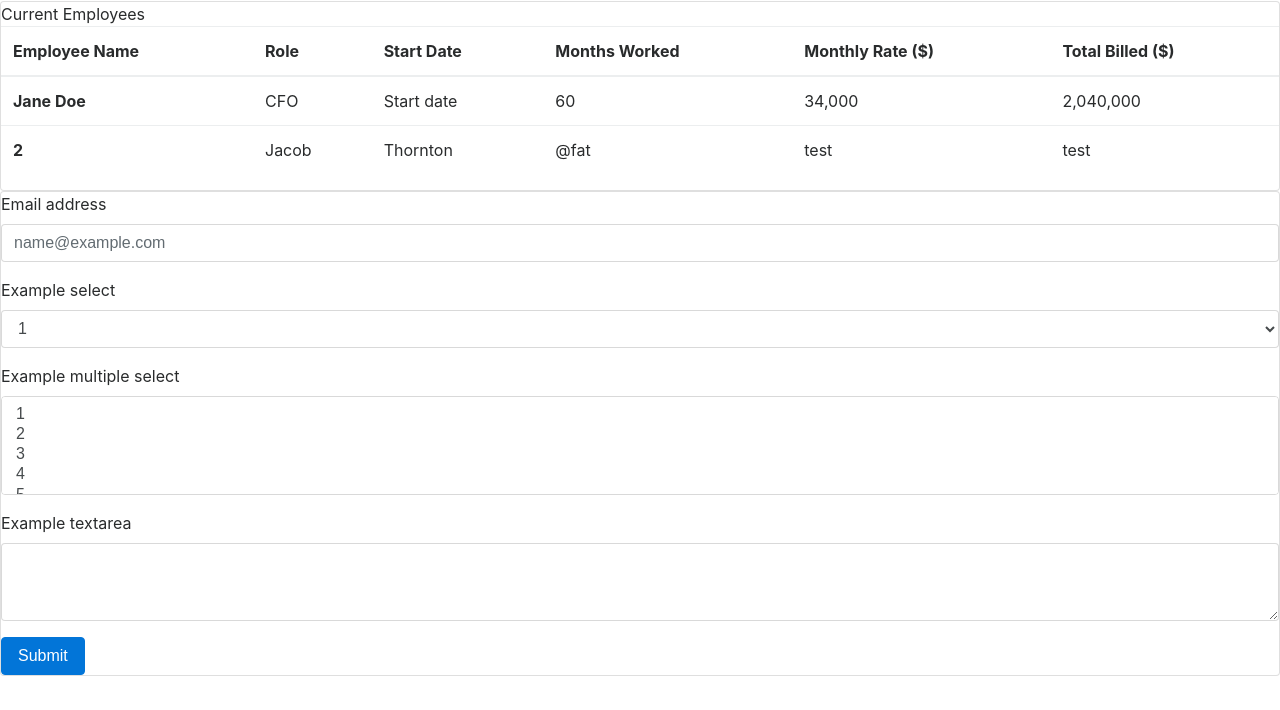
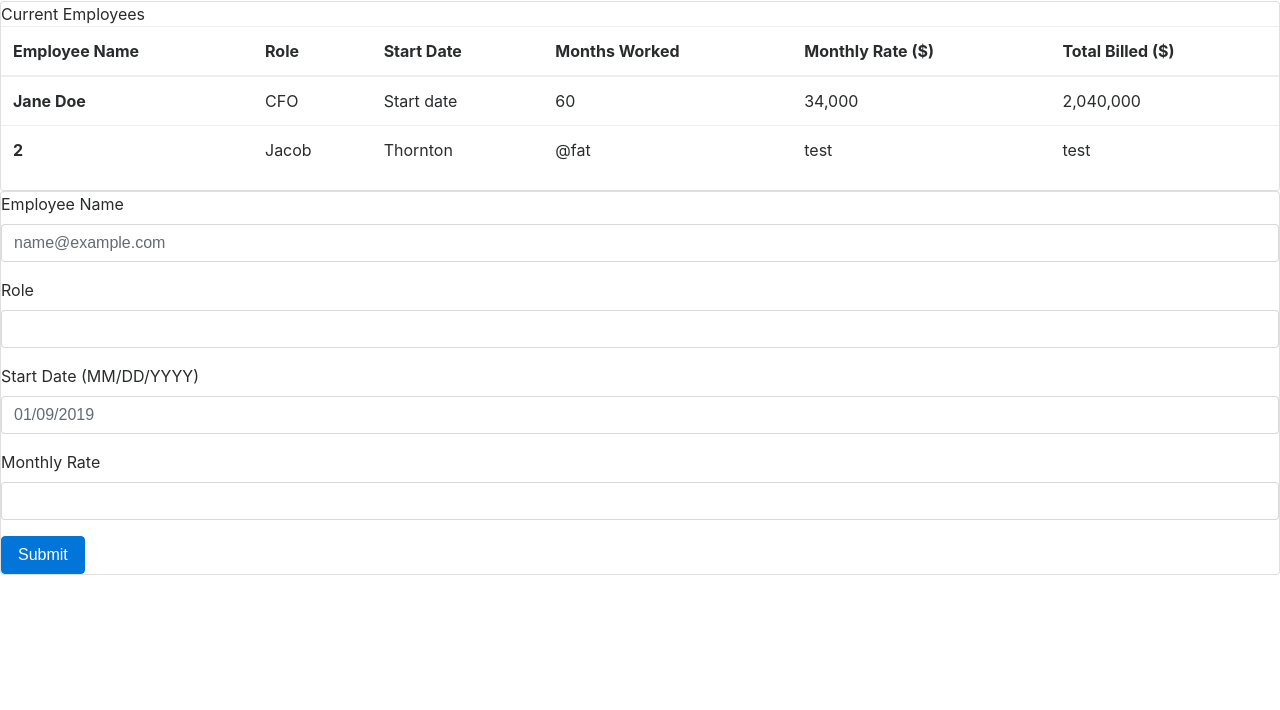
Before and after one commit to Jbambei/FirebaseTimesheet, a plain HTML site: page index.html in a window 1280 px wide. Shown: the part 90-800 px from the top of the page. Drawn offline with nearby package versions, Linux system fonts and the light colour scheme; a script that the page names is missing.

Commit message:
update HTML

```diff
--- a/index.html
+++ b/index.html
@@ -9,7 +9,6 @@
         <link rel="stylesheet" href="./assets/css/style.css" />
         <script src="https://www.gstatic.com/firebasejs/5.10.0/firebase.js"></script>
     </head>
-
     <body>
         <div id ="header">
                 <h1>
@@ -31,8 +30,6 @@
                                     <th scope="col">Months Worked</th>
                                     <th scope="col">Monthly Rate ($)</th>
                                     <th scope="col">Total Billed ($)</th>
-
-
                                     </tr>
                                 </thead>
                                 <tbody>
@@ -61,32 +58,20 @@
                      <div class="card-body">
                             <form>
                                     <div class="form-group">
-                                        <label for="exampleFormControlInput1">Email address</label>
-                                        <input type="email" class="form-control" id="exampleFormControlInput1" placeholder="name@example.com">
+                                        <label for="name-input">Employee Name</label>
+                                        <input type="email" class="form-control" id="name-input" placeholder="name@example.com">
                                     </div>
                                     <div class="form-group">
-                                        <label for="exampleFormControlSelect1">Example select</label>
-                                        <select class="form-control" id="exampleFormControlSelect1">
-                                        <option>1</option>
-                                        <option>2</option>
-                                        <option>3</option>
-                                        <option>4</option>
-                                        <option>5</option>
-                                        </select>
+                                        <label for="role-input">Role</label>
+                                        <input type="text" class="form-control" id="role-input">
                                     </div>
                                     <div class="form-group">
-                                        <label for="exampleFormControlSelect2">Example multiple select</label>
-                                        <select multiple class="form-control" id="exampleFormControlSelect2">
-                                        <option>1</option>
-                                        <option>2</option>
-                                        <option>3</option>
-                                        <option>4</option>
-                                        <option>5</option>
-                                        </select>
+                                        <label for="date-input">Start Date (MM/DD/YYYY)</label>
+                                        <input type="text" class="form-control" id="date-input" placeholder="01/09/2019">
                                     </div>
                                 <div class="form-group">
-                                  <label for="exampleFormControlTextarea1">Example textarea</label>
-                                  <textarea class="form-control" id="exampleFormControlTextarea1" rows="3"></textarea>
+                                  <label for="rate-input">Monthly Rate</label>
+                                  <input type="text" class="form-control" id="rate-input"></textarea>
                                 </div>
                                 <button type="submit" class="btn btn-primary">Submit</button>
                               </form>
@@ -94,16 +79,9 @@
                 </div>
                 </div>
 
-
-
-
-
-
-
     <script src="https://ajax.googleapis.com/ajax/libs/jquery/3.1.1/jquery.min.js"></script>
     <script src="https://cdnjs.cloudflare.com/ajax/libs/tether/1.4.0/js/tether.min.js"></script>
     <script src="https://maxcdn.bootstrapcdn.com/bootstrap/4.0.0-alpha.6/js/bootstrap.min.js" integrity="sha384-vBWWzlZJ8ea9aCX4pEW3rVHjgjt7zpkNpZk+02D9phzyeVkE+jo0ieGizqPLForn" crossorigin="anonymous"></script>
     <script src="./assets/javascript/script.js" type="text/javascript"></script>
     </body>
-
 </html>
```
